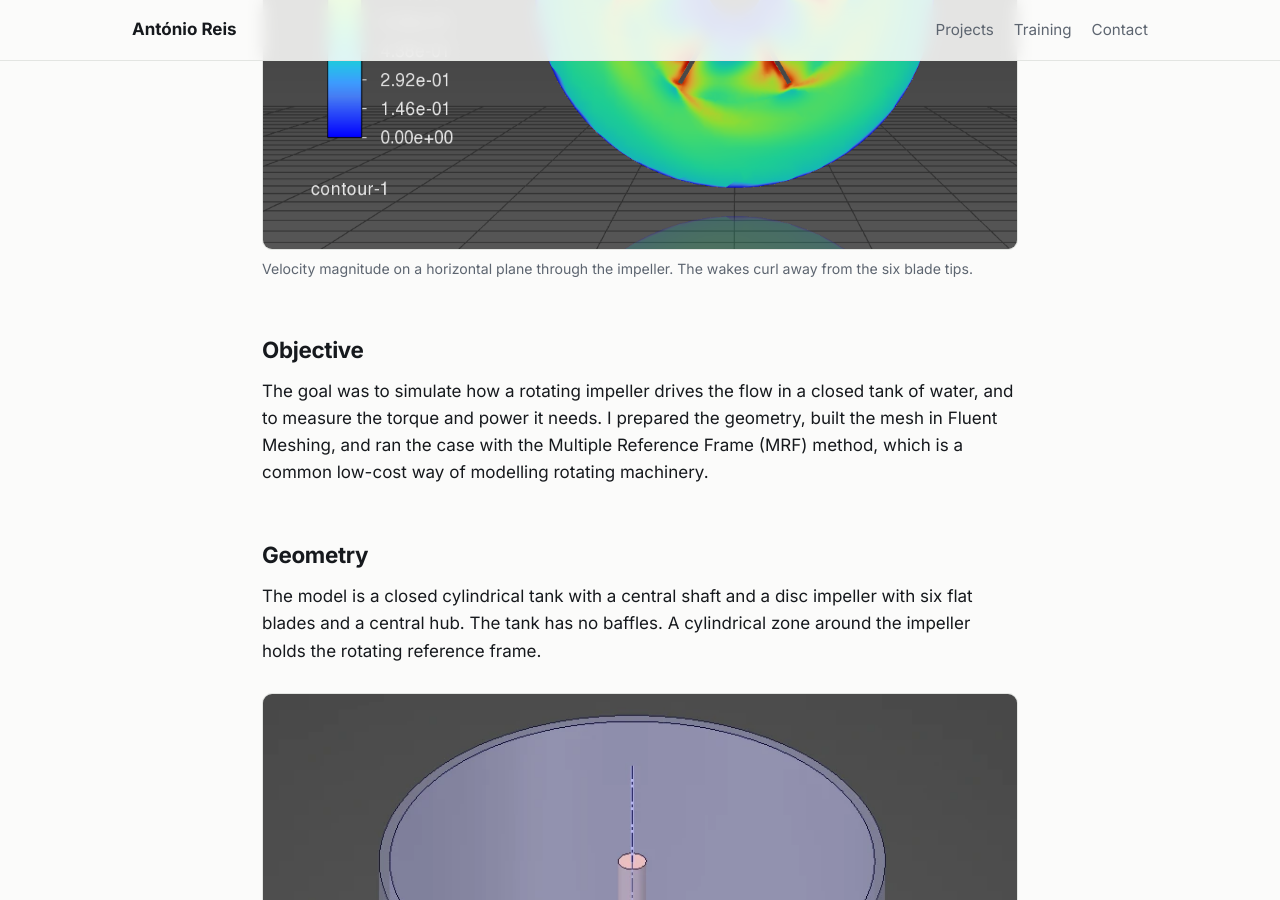
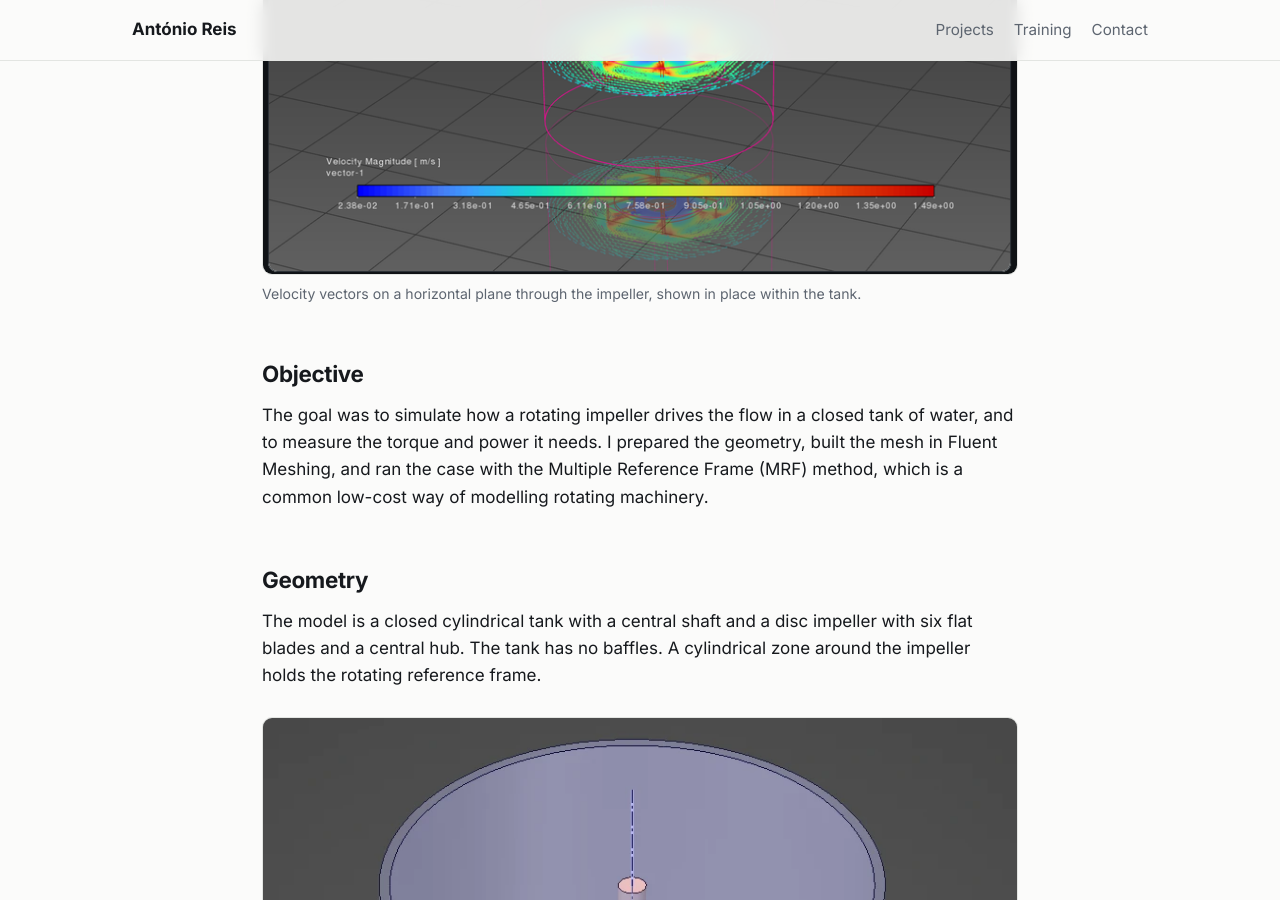
Before and after one commit to antoji03/antoji03.github.io, a Jekyll site: the page built from _projects/mrf-mixing-tank.md, in a window 1280 px wide and 900 px high, scrolled down 1205 px. Built offline with Jekyll 4.4.1, drawn with Linux system fonts in a browser that asks for light colours; some of the changed text lies outside the part shown.

Commit message:
Use velocity vector image as MRF cover
Co-Authored-By: Claude Opus 5.5 <noreply@anthropic.com>

```diff
--- a/_projects/mrf-mixing-tank.md
+++ b/_projects/mrf-mixing-tank.md
@@ -8,9 +8,9 @@ software: ["Ansys Discovery", "Fluent Meshing", "Ansys Fluent 2024 R2"]
 methods: ["Multiple Reference Frame", "Steady RANS", "k-ω SST", "Poly-hexcore mesh"]
 tags: ["CFD", "Rotating machinery", "Turbulence", "Mixing"]
 math: true
-cover: "/assets/img/projects/mrf-mixing-tank/mrf-velocity-impeller-plane.png"
+cover: "/assets/img/projects/mrf-mixing-tank/mrf-cover-vectors.png"
 cover_fit: contain
-cover_caption: "Velocity magnitude on a horizontal plane through the impeller. The wakes curl away from the six blade tips."
+cover_caption: "Velocity vectors on a horizontal plane through the impeller, shown in place within the tank."
 highlights:
   - value: "240 rpm"
     label: "impeller and shaft speed"
@@ -154,11 +154,11 @@ The velocity peaks near the blade tips, at about 1.5 m/s, somewhat above the tip
 a wake trails from each tip.
 The pattern repeats on all six blades, as expected.
 
+![Velocity magnitude on the impeller plane](/assets/img/projects/mrf-mixing-tank/mrf-velocity-impeller-plane.png)
+*Velocity magnitude on the impeller plane. The wakes curl away from the six blade tips.*
+
 ![Velocity vectors on the impeller plane](/assets/img/projects/mrf-mixing-tank/mrf-vectors-impeller-plane.webp)
 *Velocity vectors on the impeller plane. The fluid swirls around the axis across the whole tank.*
-
-![Velocity vectors within the tank](/assets/img/projects/mrf-mixing-tank/mrf-vectors-tank-overview.png)
-*The same vectors, shown in place within the tank.*
 
 The static pressure shows the low-pressure zone behind each blade. The pressure difference
 between the two sides of a blade is the main source of the torque.
```
Also changed, not shown: assets/img/projects/mrf-mixing-tank/mrf-cover-vectors.png (added), assets/img/projects/mrf-mixing-tank/mrf-vectors-tank-overview.png (deleted).
